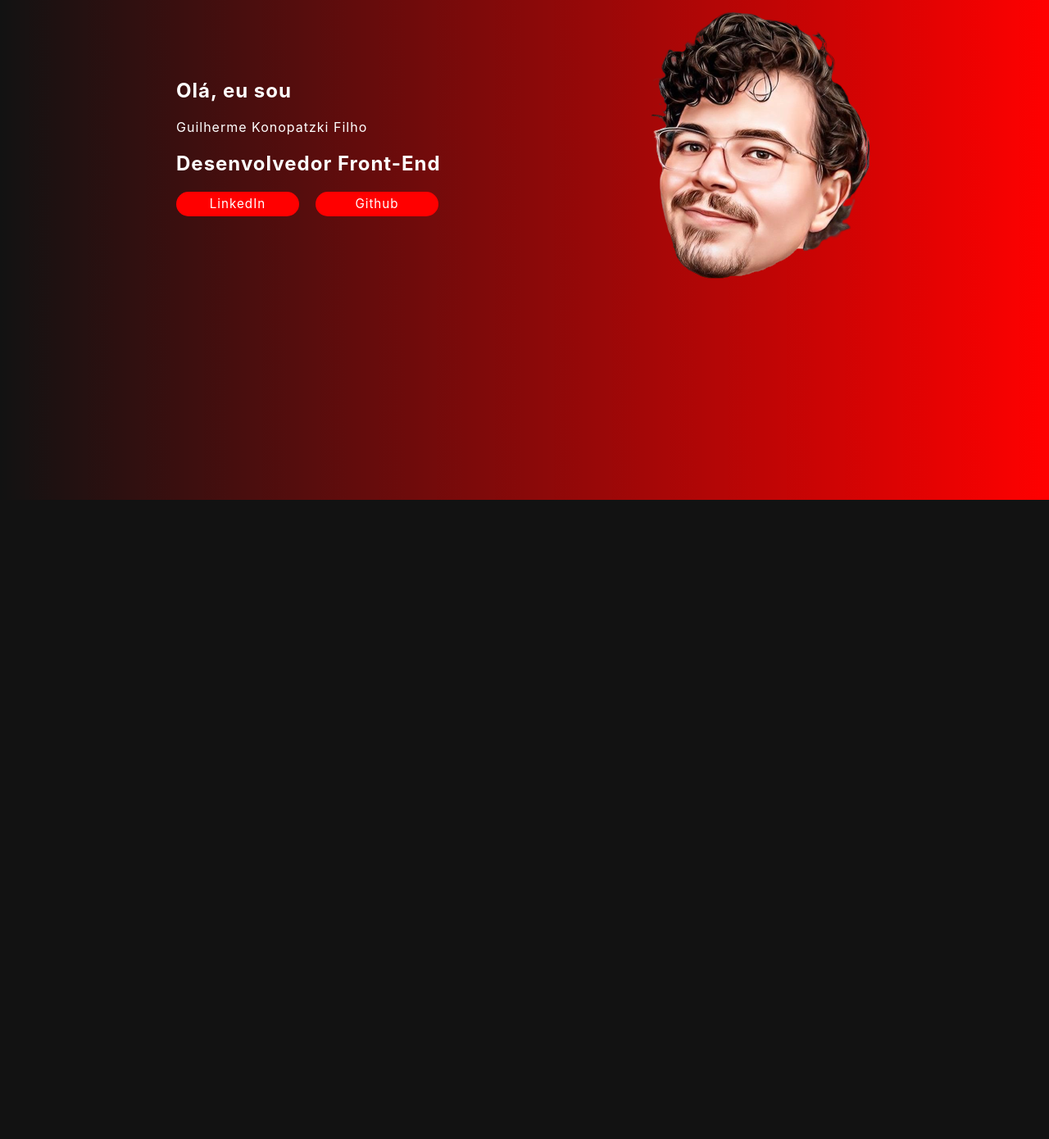
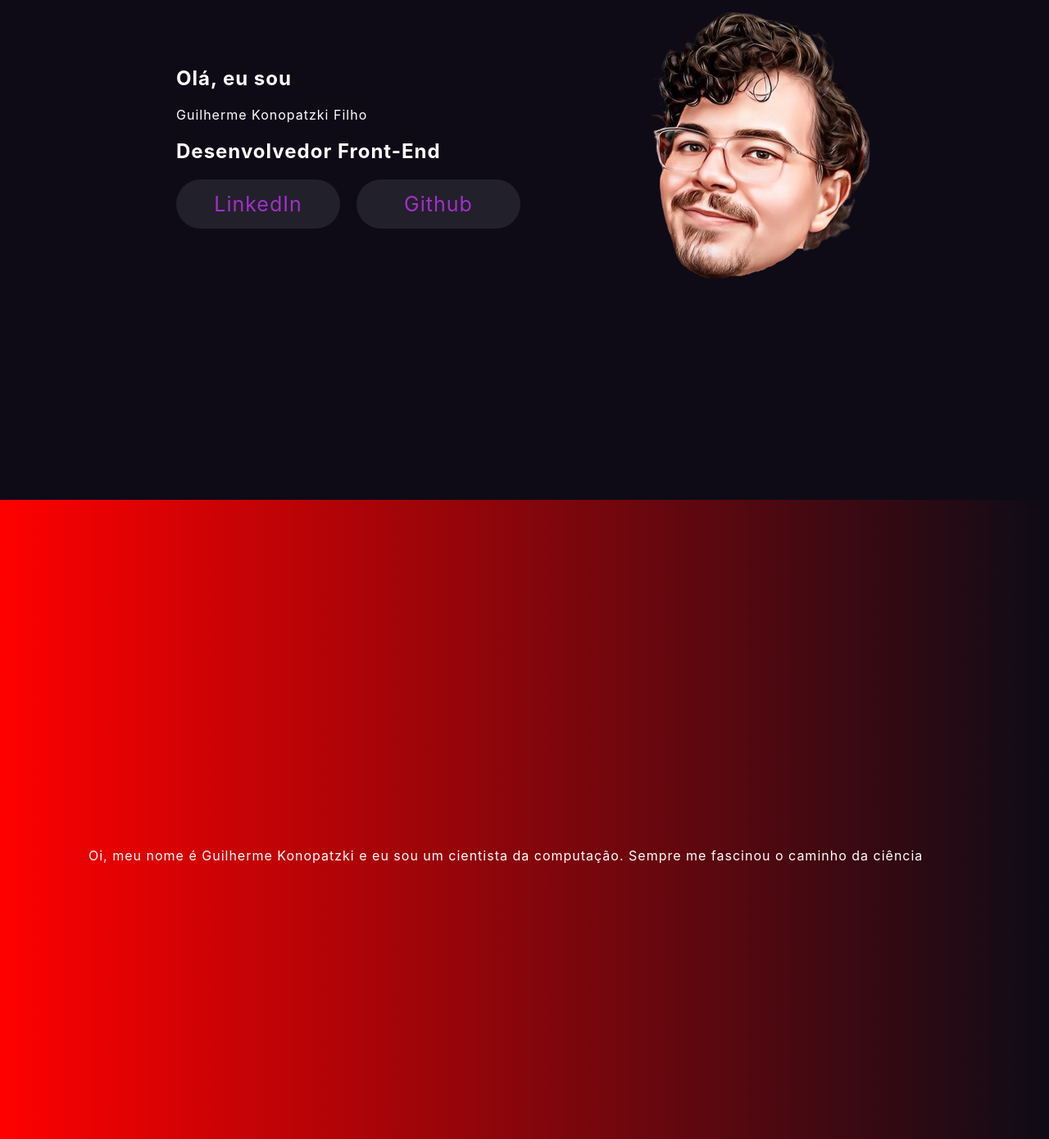
Before and after one commit to guilhermekono/portfolio-page, a plain HTML site: page index.html in a window 1280 px wide. Shown: the part 190-1580 px from the top of the page at 82% size. Before the commit the page ends 800 px from the top, so only its background shows below. Drawn offline with Linux system fonts and the light colour scheme.

Commit message:
Refatoração de cor, logo, efeitos

```diff
--- a/css/estilos.css
+++ b/css/estilos.css
@@ -8,18 +8,20 @@ ul {
 
 a {
     text-decoration: none;
-    color: rgb(255, 255, 255);
+    color: #efdfdd;
     font-size: 15.2061px;
     width: auto;
+
 }
 
 a:hover {
-    color: rgb(0, 0, 0);
+    color: #a230ca;
+
    }
 
 body {
     margin:auto;
-    background-color: #121212;
+    background-color: #0e0b16;
     color: white;
     font-family: "Inter", sans-serif;
     letter-spacing: 1px;
@@ -31,13 +33,14 @@ nav {
 
 .barra_navegacao{
     width: 100%;
-
     background: rgba(196, 196, 196, 0.11);
     backdrop-filter: blur(10px);
     position: fixed;
     top: 0;
     z-index: 1;
     border-bottom: solid 1px rgba(255, 255, 255, 0.452);
+    padding-top: 10px;
+    padding-bottom: 10px;
 }
 
 .menu_centro{
@@ -57,7 +60,7 @@ nav {
 /*fim da barra de navegação e começo do início*/
 
 .inicio{
-    background-image: linear-gradient(to right, rgba(255,0,0,0), rgba(255,0,0,1));
+    background-image: #0e0b16;
     height: 100vh;
     display: flex;
 }
@@ -91,33 +94,59 @@ nav {
     height: auto;
     flex-wrap:wrap;
     display:flex;
+    border-width: 10px;
+    border-color: blue;
 }
 
+
+
 .botao_linkedin{
-    width: 150px;
-    height: 30px;
-    background-color:red;
+    width: 200px;
+    height: 60px;
+    background: #22202a;
     display: flex;
     justify-content: center;
     align-items: center;
-    border-radius: 62px;
+    border-radius: 50px;
     transition: ease-in-out 0.3s;
+    font-size:25px;
+    border-width: 50px;
+    color: #a230ca
 }
 
 .botao_linkedin:hover{
     letter-spacing: 5px;
-    color: aqua;
+    color: #a230ca;
+    background-color: #0e0b16;
+    -webkit-box-shadow:0px 0px 105px 19px rgba(71,23,246,0.9);
+    -moz-box-shadow: 0px 0px 105px 19px rgba(71,23,246,0.9);
+    box-shadow: 0px 0px 105px 19px rgba(71,23,246,0.9);
+    transform: scale(1.1);
 }
 
 .botao_github{
-    width: 150px;
-    height: 30px;
-    background-color:red;
+    width: 200px;
+    height: 60px;
+    background: #22202a;
     display: flex;
     justify-content: center;
     align-items: center;
-    border-radius: 62px;
+    border-radius: 50px;
+    transition: ease-in-out 0.3s;
+    border-width: 50px;
     margin-left: 20px;
+    font-size:25px;
+    color: #a230ca
+}
+
+.botao_github:hover{
+    letter-spacing: 5px;
+    color: #a230ca;
+    background-color: #0e0b16;
+    -webkit-box-shadow:0px 0px 105px 19px rgba(71,23,246,0.9);
+    -moz-box-shadow: 0px 0px 105px 19px rgba(71,23,246,0.9);
+    box-shadow: 0px 0px 105px 19px rgba(71,23,246,0.9);
+    transform: scale(1.1);
 }
 
 .eu{
@@ -138,3 +167,20 @@ nav {
     position:relative;
     animation: euAnimado 2.1s infinite alternate-reverse linear;
 }
+
+/* fim da seção inicial, começo da apresentação*/
+
+.sobre-mim{
+    background-image: linear-gradient(to right, rgba(255,0,0,1), rgba(255,0,0,0));
+    height: 100vh;
+    display: flex;
+}
+
+.centralizador{
+    padding: 144px 0;
+    display: flex;
+    flex-wrap: wrap;
+    gap: 67px;
+    max-width: 1064px;
+    margin: 0 auto;
+}
--- a/index.html
+++ b/index.html
@@ -7,6 +7,7 @@
     <title>Portfólio | Guilherme Konopatzki</title>
 
     <link rel="stylesheet" href="./css/estilos.css" />
+    <script src="https://kit.fontawesome.com/595e5f8bc7.js" crossorigin="anonymous"></script>
 
 </head>
 <body>
@@ -26,7 +27,6 @@
                     </nav>
             </div>
         </div>
-
     </header>
 
     <section class="inicio">
@@ -62,7 +62,27 @@
 
 
 
-    <section class="sobre-mim" id="sobre-mim"></section>
+    <section class="sobre-mim" id="sobre-mim">
+        <div class="centralizador">
+            <div class="desenhos">
+
+            </div>
+            <div class="texto-sobre-mim">
+                <p> Oi, meu nome é Guilherme Konopatzki e eu
+                    sou um cientista da computação.
+                    Sempre me fascinou o caminho da ciência
+
+                </p>
+
+            </div>
+        </div>
+
+
+
+
+
+
+    </section>
 
     <section class="projetos" id="projetos"></section>
 
@@ -71,6 +91,7 @@
 
 
 
+    <script src="./js/typewriter.js"></script>
 
 </body>
 </html>
```
Also changed, not shown: assets/logo.png, assets/logo2.png (added), js/typewriter.js (added).
